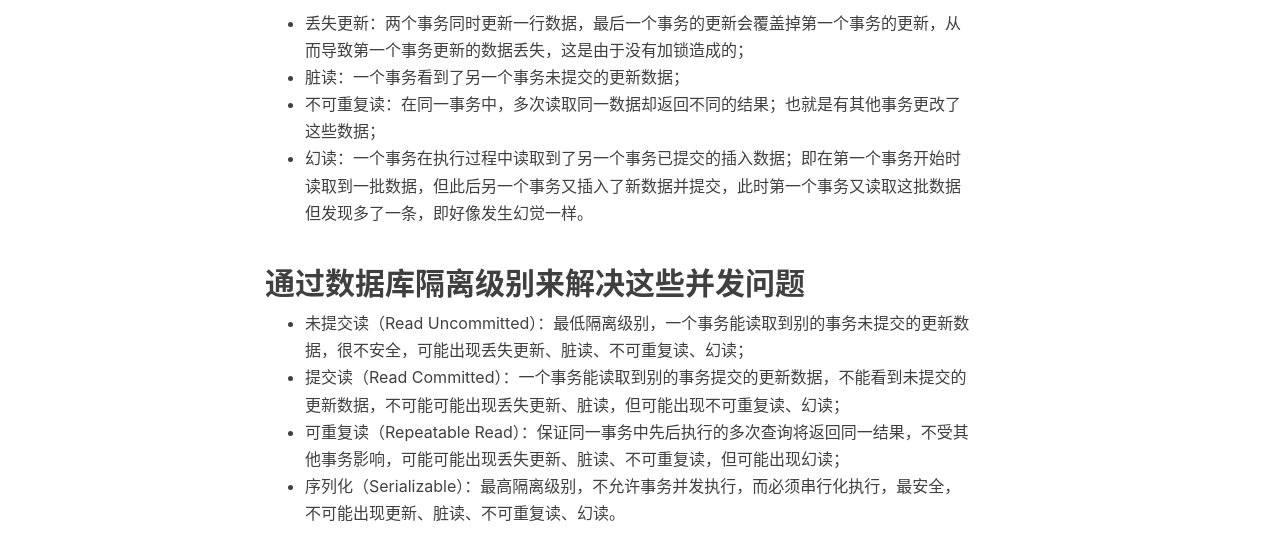
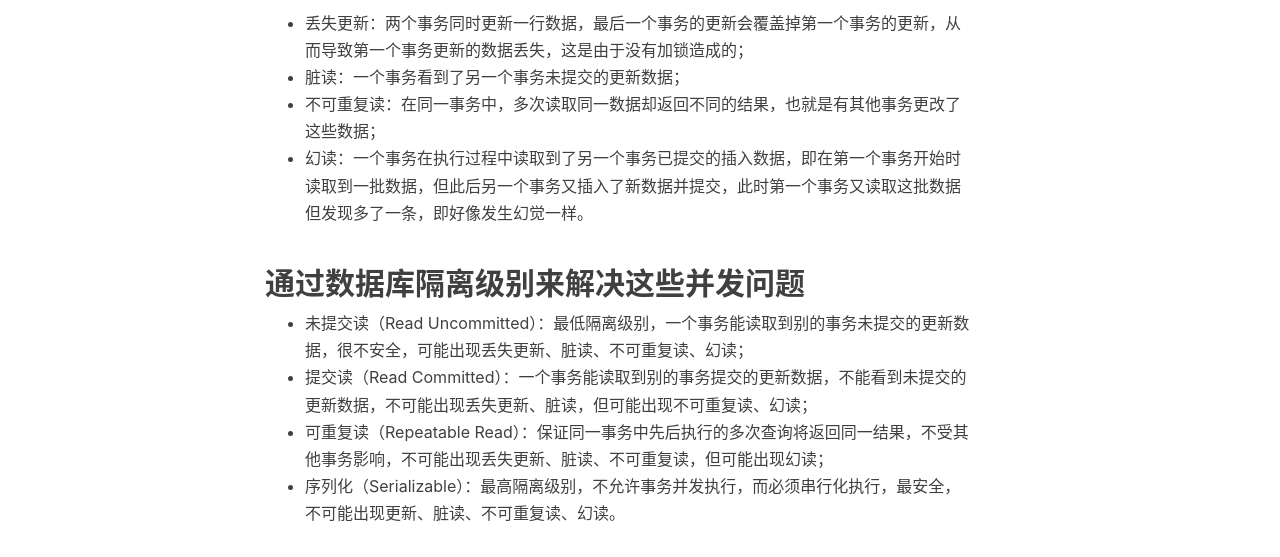
Before and after one commit to bug1024/jeet-blog, a Jekyll site: the page built from _posts/2017-03-13-mysql-transaction.md, in a window 1280 px wide. Shown: the part 606-1163 px from the top of the page. Built offline with Jekyll 4.4.1, drawn with Linux system fonts in a browser that asks for light colours; nearby versions of some CDN libraries; comment, search, counter and statistics services are not loaded.

Commit message:
update post

```diff
--- a/_posts/2017-03-13-mysql-transaction.md
+++ b/_posts/2017-03-13-mysql-transaction.md
@@ -12,13 +12,13 @@ tags:
 ## 多个事务并发执行带来的问题
  - 丢失更新：两个事务同时更新一行数据，最后一个事务的更新会覆盖掉第一个事务的更新，从而导致第一个事务更新的数据丢失，这是由于没有加锁造成的；
  - 脏读：一个事务看到了另一个事务未提交的更新数据；
- - 不可重复读：在同一事务中，多次读取同一数据却返回不同的结果；也就是有其他事务更改了这些数据；
- - 幻读：一个事务在执行过程中读取到了另一个事务已提交的插入数据；即在第一个事务开始时读取到一批数据，但此后另一个事务又插入了新数据并提交，此时第一个事务又读取这批数据但发现多了一条，即好像发生幻觉一样。
+ - 不可重复读：在同一事务中，多次读取同一数据却返回不同的结果，也就是有其他事务更改了这些数据；
+ - 幻读：一个事务在执行过程中读取到了另一个事务已提交的插入数据，即在第一个事务开始时读取到一批数据，但此后另一个事务又插入了新数据并提交，此时第一个事务又读取这批数据但发现多了一条，即好像发生幻觉一样。
 
 ## 通过数据库隔离级别来解决这些并发问题
  - 未提交读（Read Uncommitted）：最低隔离级别，一个事务能读取到别的事务未提交的更新数据，很不安全，可能出现丢失更新、脏读、不可重复读、幻读；
- - 提交读（Read Committed）：一个事务能读取到别的事务提交的更新数据，不能看到未提交的更新数据，不可能可能出现丢失更新、脏读，但可能出现不可重复读、幻读；
- - 可重复读（Repeatable Read）：保证同一事务中先后执行的多次查询将返回同一结果，不受其他事务影响，可能可能出现丢失更新、脏读、不可重复读，但可能出现幻读；
+ - 提交读（Read Committed）：一个事务能读取到别的事务提交的更新数据，不能看到未提交的更新数据，不可能出现丢失更新、脏读，但可能出现不可重复读、幻读；
+ - 可重复读（Repeatable Read）：保证同一事务中先后执行的多次查询将返回同一结果，不受其他事务影响，不可能出现丢失更新、脏读、不可重复读，但可能出现幻读；
  - 序列化（Serializable）：最高隔离级别，不允许事务并发执行，而必须串行化执行，最安全，不可能出现更新、脏读、不可重复读、幻读。
 
 隔离级别越高，数据库事务并发执行性能越差，能处理的操作越少。实际项目开发中一般使用提交读隔离级别，它能避免丢失更新和脏读，尽管不可重复读和幻读不能避免，但可以在可能出现的场合使用悲观锁或乐观锁来解决这些问题。
```
